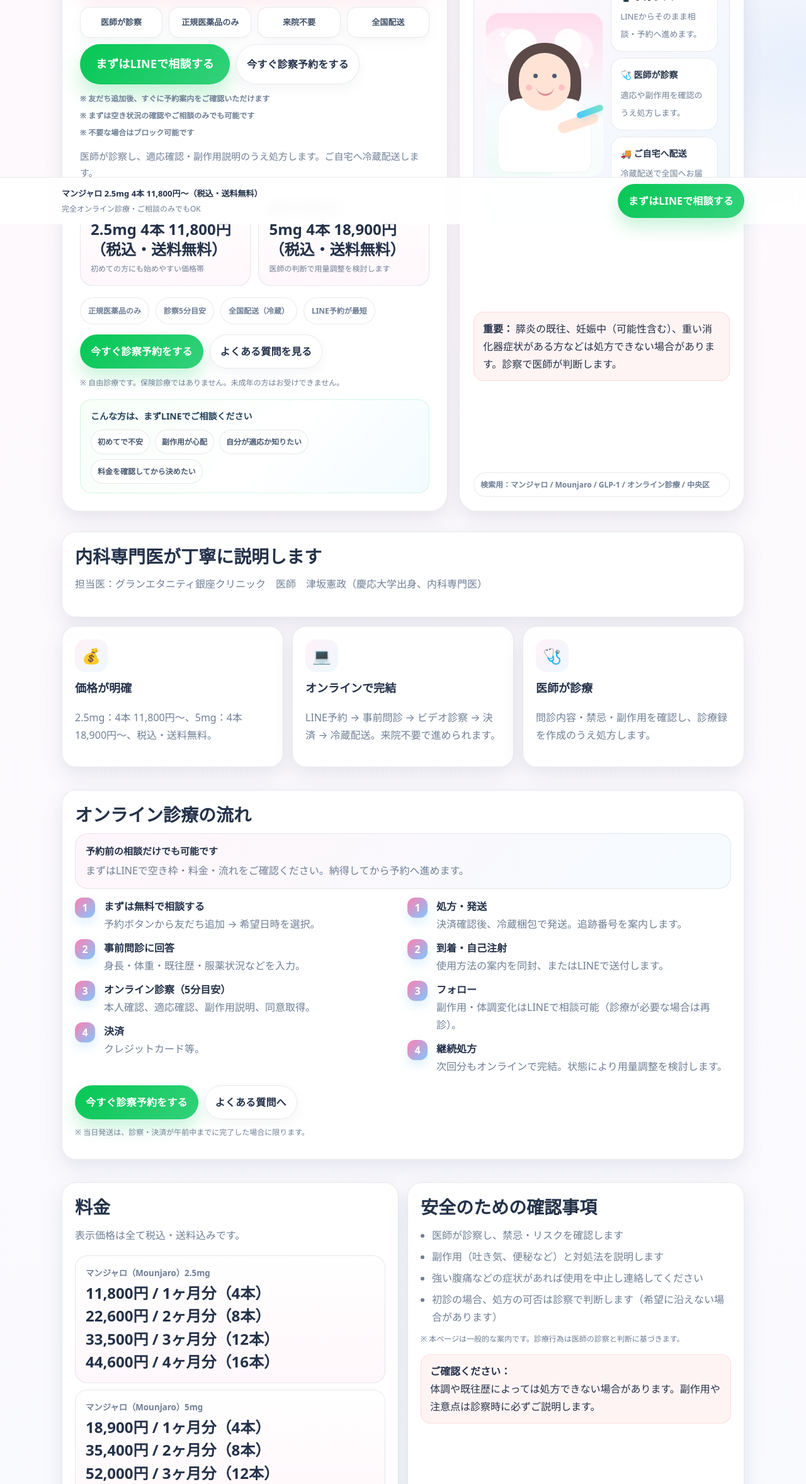
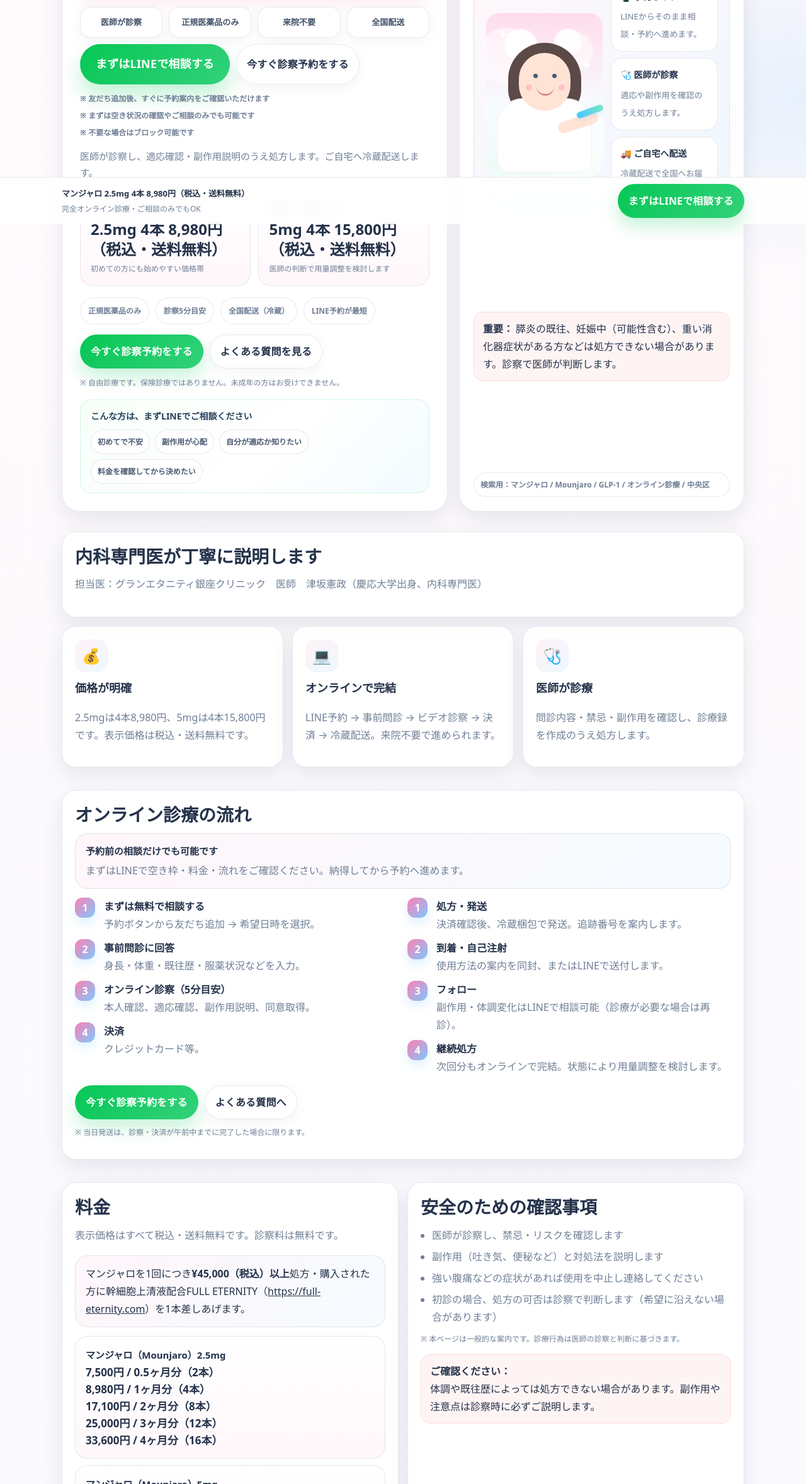
Before and after one commit to Extl2/manjyaro_online, a plain HTML site: page index.html in a window 1280 px wide. Shown: the part 444-2800 px from the top of the page at 63% size. Drawn offline with Linux system fonts and the light colour scheme.

Commit message:
Update Mounjaro landing page prices and purchase gift

```diff
--- a/index.html
+++ b/index.html
@@ -20,8 +20,8 @@
 </script>
   <meta charset="utf-8" />
   <meta name="viewport" content="width=device-width,initial-scale=1" />
-  <title>マンジャロオンライン外来｜グランエタニティ銀座クリニック｜マンジャロ2.5mg 4本 11,800円〜（税込・送料無料）｜全国配送</title>
-  <meta name="description" content="マンジャロオンライン外来｜グランエタニティ銀座クリニック。マンジャロ（Mounjaro）2.5mg：2,780円〜（税込）。完全オンライン診療、全国配送（送料無料）。" />
+  <title>マンジャロオンライン外来｜グランエタニティ銀座クリニック｜マンジャロ2.5mg 4本 8,980円（税込・送料無料）｜全国配送</title>
+  <meta name="description" content="マンジャロオンライン外来｜グランエタニティ銀座クリニック。マンジャロ2.5mg 4本8,980円、5mg 4本15,800円。完全オンライン診療、税込・送料無料、診察料無料。" />
 
   <style>
     :root{
@@ -440,6 +440,13 @@
       font-size:15px;
     }
 
+    #price{scroll-margin-top:100px;}
+    .planPrices{margin-top:10px;}
+    .planPrices small{font-size:15px; color:var(--text);}
+    .planPrices b{font-size:17px;}
+    .priceCampaign strong{display:inline; font-size:inherit;}
+    .priceCampaign a{text-decoration:underline; overflow-wrap:anywhere;}
+
     @media (max-width: 920px){
       .heroGrid,.grid3,.grid2,.ctaPanel,.heroVisual,.heroAssure{grid-template-columns:1fr}
       h1{font-size:30px}
@@ -487,7 +494,7 @@
 
         <div class="heroTopPrice">
           <div class="cap">人気の開始プラン</div>
-          <div class="big">2.5mg 4本 11,800円 </div>
+          <div class="big">2.5mg 4本 8,980円</div>
           <div class="sub">診察料無料・税込・送料無料 / 全国配送 / LINE予約が最短</div>
         </div>
 
@@ -521,15 +528,15 @@
           医師が診察し、適応確認・副作用説明のうえ処方します。ご自宅へ冷蔵配送します。
         </p>
 
-        <div class="priceRow" id="price">
+        <div class="priceRow">
           <div class="priceBox">
             <small>人気の開始プラン</small>
-            <b>2.5mg 4本 11,800円 <br>（税込・送料無料）</b>
+            <b>2.5mg 4本 8,980円 <br>（税込・送料無料）</b>
             <div class="note">初めての方にも始めやすい価格帯</div>
           </div>
           <div class="priceBox">
             <small>継続をご検討の方に</small>
-            <b>5mg 4本 18,900円 <br>（税込・送料無料）</b>
+            <b>5mg 4本 15,800円 <br>（税込・送料無料）</b>
             <div class="note">医師の判断で用量調整を検討します</div>
           </div>
         </div>
@@ -632,7 +639,7 @@
         <div class="card">
           <div class="featureIcon">💰</div>
           <h3>価格が明確</h3>
-          <p class="muted">2.5mg：4本 11,800円〜、5mg：4本 18,900円〜、税込・送料無料。</p>
+          <p class="muted">2.5mgは4本8,980円、5mgは4本15,800円です。表示価格は税込・送料無料です。</p>
         </div>
         <div class="card">
           <div class="featureIcon">💻</div>
@@ -718,24 +725,46 @@
   <!-- PRICE -->
   <section>
     <div class="wrap grid2">
-      <div class="card">
+      <div class="card" id="price">
         <h2 class="sectionTitle">料金</h2>
-        <p class="sectionLead">表示価格は全て税込・送料込みです。</p>
+        <p class="sectionLead">表示価格はすべて税込・送料無料です。診察料は無料です。</p>
 
-        <div class="priceBox" style="margin-top:10px;">
+        <p class="sectionBand priceCampaign">マンジャロを1回につき<strong>¥45,000（税込）以上</strong>処方・購入された方に幹細胞上清液配合FULL ETERNITY（<a href="https://full-eternity.com">https://full-eternity.com</a>）を1本差しあげます。</p>
+
+        <div class="priceBox planPrices">
           <small>マンジャロ（Mounjaro）2.5mg</small>
-          <b>11,800円 / 1ヶ月分（4本）</b>
-          <b>22,600円 / 2ヶ月分（8本）</b>
-          <b>33,500円 / 3ヶ月分（12本）</b>
-          <b>44,600円 / 4ヶ月分（16本）</b>
+          <b>7,500円 / 0.5ヶ月分（2本）</b>
+          <b>8,980円 / 1ヶ月分（4本）</b>
+          <b>17,100円 / 2ヶ月分（8本）</b>
+          <b>25,000円 / 3ヶ月分（12本）</b>
+          <b>33,600円 / 4ヶ月分（16本）</b>
         </div>
 
-        <div class="priceBox" style="margin-top:10px;">
+        <div class="priceBox planPrices">
           <small>マンジャロ（Mounjaro）5mg</small>
-          <b>18,900円 / 1ヶ月分（4本）</b>
-          <b>35,400円 / 2ヶ月分（8本）</b>
-          <b>52,000円 / 3ヶ月分（12本）</b>
-          <b>68,200円 / 4ヶ月分（16本）</b>
+          <b>11,400円 / 0.5ヶ月分（2本）</b>
+          <b>15,800円 / 1ヶ月分（4本）</b>
+          <b>30,000円 / 2ヶ月分（8本）</b>
+          <b>47,000円 / 3ヶ月分（12本）</b>
+          <b>62,800円 / 4ヶ月分（16本）</b>
+        </div>
+
+        <div class="priceBox planPrices">
+          <small>マンジャロ（Mounjaro）7.5mg</small>
+          <b>16,700円 / 0.5ヶ月分（2本）</b>
+          <b>22,800円 / 1ヶ月分（4本）</b>
+          <b>45,500円 / 2ヶ月分（8本）</b>
+          <b>68,300円 / 3ヶ月分（12本）</b>
+          <b>91,000円 / 4ヶ月分（16本）</b>
+        </div>
+
+        <div class="priceBox planPrices">
+          <small>マンジャロ（Mounjaro）10mg</small>
+          <b>21,600円 / 0.5ヶ月分（2本）</b>
+          <b>28,900円 / 1ヶ月分（4本）</b>
+          <b>56,600円 / 2ヶ月分（8本）</b>
+          <b>84,900円 / 3ヶ月分（12本）</b>
+          <b>113,200円 / 4ヶ月分（16本）</b>
         </div>
 
         <div class="priceBox" style="margin-top:10px;">
@@ -943,7 +972,7 @@
   <div class="ctaBar" role="region" aria-label="予約CTA">
     <div class="wrap ctaIn">
       <div class="left">
-        <div class="txt">マンジャロ 2.5mg 4本 11,800円〜（税込・送料無料）</div>
+        <div class="txt">マンジャロ 2.5mg 4本 8,980円（税込・送料無料）</div>
         <div class="sub">完全オンライン診療・ご相談のみでもOK</div>
       </div>
       <div>
```
